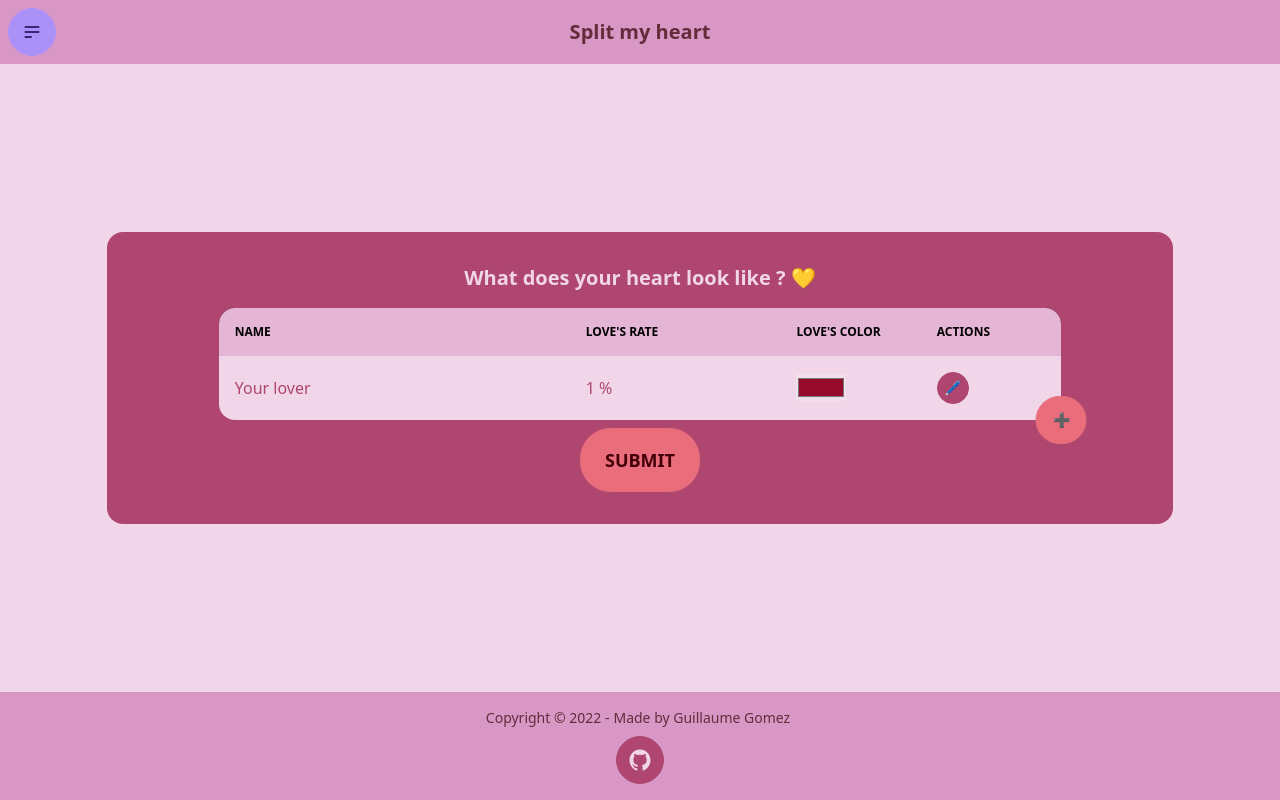
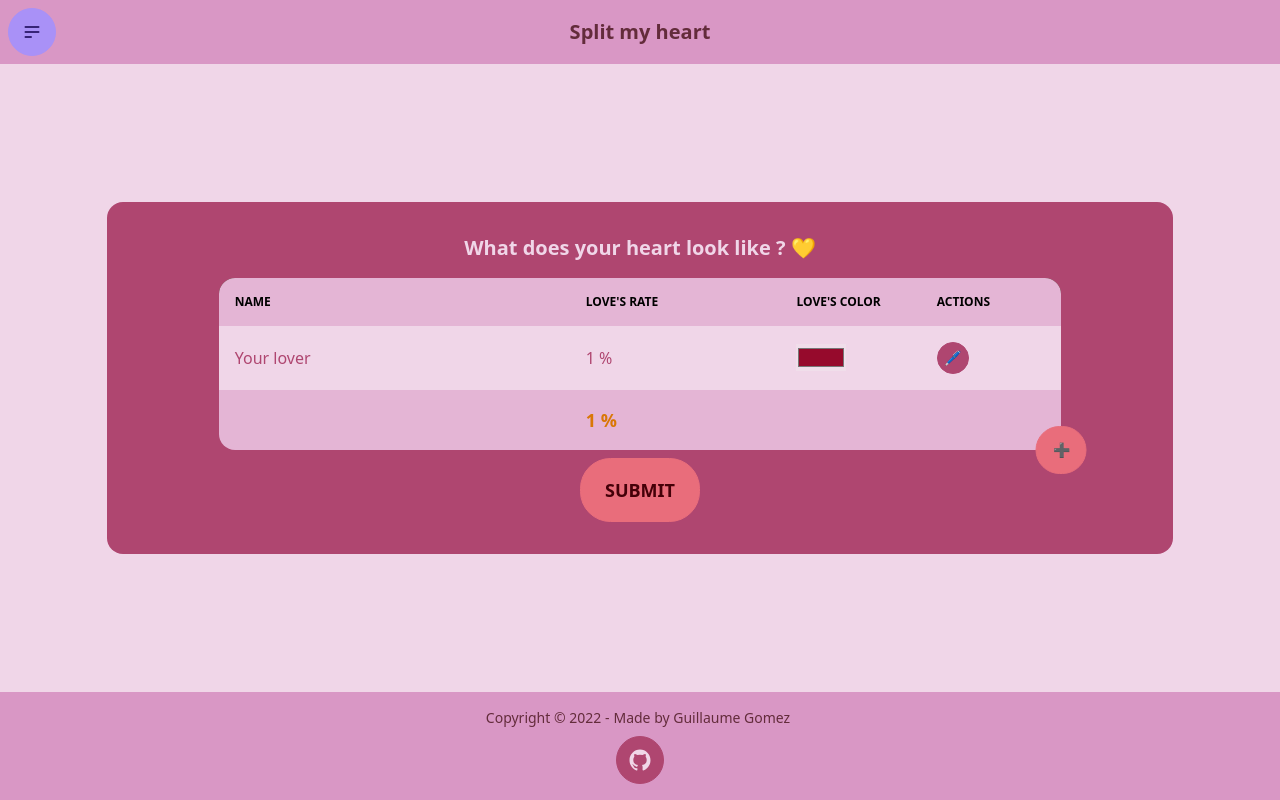
Before and after one commit to guillaume-gomez/split-my-heart, a React (Create React App) app: page / in a window 1280 px wide. Built offline with nearby package versions, Linux system fonts and the light colour scheme.

Commit message:
display current total percentage

```diff
--- a/src/Components/LoverTable.tsx
+++ b/src/Components/LoverTable.tsx
@@ -1,6 +1,7 @@
 import React from 'react';
 import { LoverInterface } from "./Form";
 import Range from "./Range";
+import { sumBy } from "lodash";
 
 interface LoverTableInterface {
   lovers: LoverInterface[];
@@ -24,6 +25,19 @@ function LoverTable({ lovers, deleteLover, changeLover, toggleLover } : LoverTab
     changeLover(index, {...lover, color: value});
   }
 
+  function displaySumPercentage()  {
+    const sumOfLove = sumBy(lovers, 'percentage');
+    let fontColor = "";
+    if(sumOfLove > 100) {
+      fontColor = "text-error";
+    } else if (sumOfLove < 100) {
+      fontColor = "text-warning";
+    } else {
+      fontColor = "text-black";
+    }
+    return <span className={fontColor}>{`${sumOfLove} %`}</span>
+  }
+
   return (
       <table className="table table-zebra w-full">
         <thead className="bg-warning-content">
@@ -38,6 +52,7 @@ function LoverTable({ lovers, deleteLover, changeLover, toggleLover } : LoverTab
         { lovers.map((lover, index) => {
           return (
               <tr className={`text-neutral ${lover.edited ? "bg-secondary" : ""}`}
+                key={`${lover.name}-${index}`}
                 onClick={(event)=> {
                   if(!lover.edited) {
                     toggleLover(index)
@@ -92,6 +107,14 @@ function LoverTable({ lovers, deleteLover, changeLover, toggleLover } : LoverTab
           })
         }
         </tbody>
+        <tfoot>
+          <tr>
+            <th className="lg:w-5/12 w-4/12"></th>
+            <th className="lg:w-3/12 w-4/12 text-lg">{displaySumPercentage()}</th>
+            <th className="lg:w-2/12 w-4/12"></th>
+            <th className="lg:w-2/12 w-4/12"></th>
+          </tr>
+        </tfoot>
       </table>
   );
 }
```
